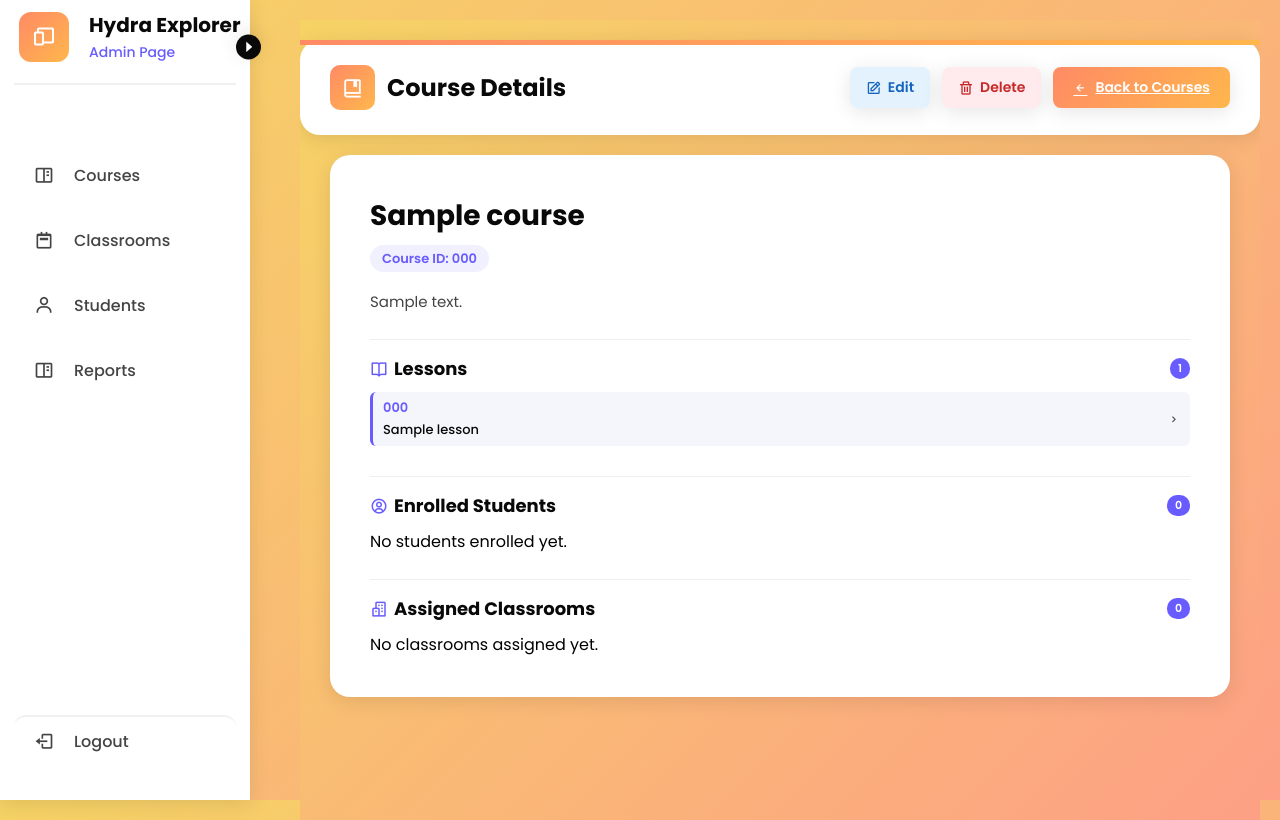
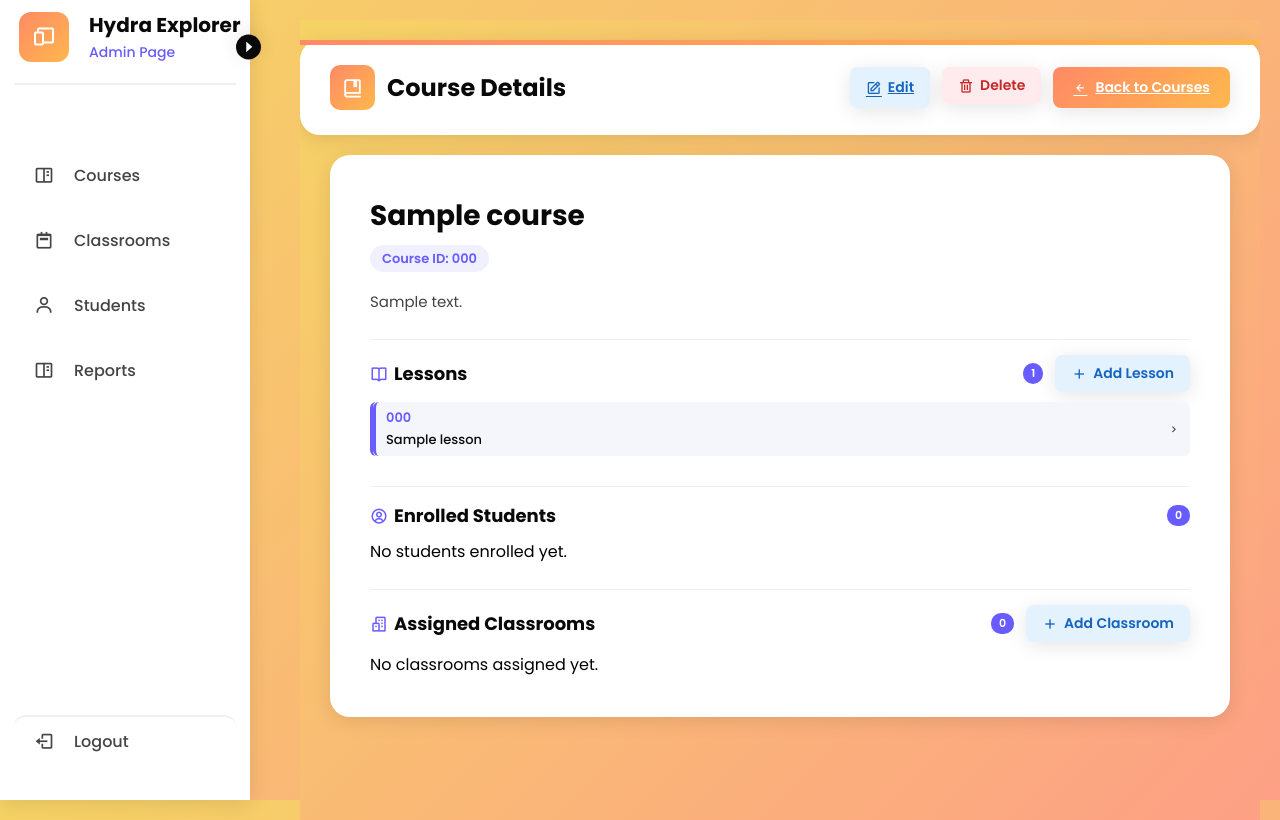
Before and after one commit to NotDidy/E-Learning-Platform, a Django app: page /courses/courses/1/ in a window 1280 px wide. Run offline with Django 5.2, Linux system fonts and the light colour scheme; a user stored in the database is signed in; tables that the repository leaves empty hold one stand-in row (values such as "Sample post").

Commit message:
Updated course-details html to include add buttons

```diff
--- a/Backend/static/courses/course-details.css
+++ b/Backend/static/courses/course-details.css
@@ -348,3 +348,85 @@
                 gap: 8px;
             }
         }
+
+/* Instructor detail overrides */
+.lesson-item {
+    padding: 0;
+    background: transparent;
+    margin-bottom: 5px;
+}
+
+.lesson-item .lesson-link {
+    display: flex;
+    justify-content: space-between;
+    align-items: center;
+    background: #f5f6fc;
+    padding: 6px 10px;
+    border-left: 3px solid var(--primary-color);
+    border-radius: 6px;
+    font-size: 13px;
+    color: var(--text-color);
+    transition: 0.3s ease;
+    cursor: pointer;
+    text-decoration: none;
+    width: 100%;
+    gap: 6px;
+}
+
+.lesson-item .lesson-link:hover {
+    background: #eef2fd;
+    transform: translateX(5px);
+}
+
+.lesson-item:hover {
+    background: transparent;
+    transform: none;
+}
+
+.section-header {
+    display: flex;
+    align-items: center;
+    gap: 12px;
+    margin-bottom: 10px;
+}
+
+.section-header h2 {
+    margin: 0;
+    flex: 1;
+}
+
+.section-action-btn {
+    display: inline-flex;
+    align-items: center;
+    gap: 6px;
+    padding: 8px 16px;
+    border-radius: 8px;
+    font-size: 14px;
+    font-weight: 600;
+    text-decoration: none;
+    background: #e3f2fd;
+    color: #1565c0;
+    box-shadow: var(--shadow);
+    transition: 0.3s;
+}
+
+.section-action-btn:hover {
+    background: #bbdefb;
+    transform: translateY(-2px);
+}
+
+.section-action-btn i {
+    font-size: 16px;
+}
+
+.header-actions form {
+    margin: 0;
+}
+
+@media (max-width: 768px) {
+    .lesson-item .lesson-link {
+        flex-direction: column;
+        align-items: flex-start;
+        gap: 8px;
+    }
+}
--- a/Backend/templates/courses/course_detail.html
+++ b/Backend/templates/courses/course_detail.html
@@ -46,12 +46,15 @@
         </div>
         <div class="header-actions">
             {% if request.user == course.instructor %}
-            <button class="action-btn edit-btn">
+            <a class="action-btn edit-btn" href="{% url 'course_edit' course.id %}">
                 <i class='bx bx-edit'></i> Edit
-            </button>
-            <button class="action-btn delete-btn">
+            </a>
+            <form id="course-delete-form" method="post" action="{% url 'course_delete' course.id %}">
+                {% csrf_token %}
+                <button type="submit" class="action-btn delete-btn">
                     <i class='bx bx-trash'></i> Delete
                 </button>
+            </form>
             {% endif %}
             <a class="back-btn" href="{% url 'instructor_courses' %}">
                 <i class='bx bx-left-arrow-alt'></i>
@@ -75,19 +78,24 @@
 
     <!-- Lessons Section -->
     <div class="course-section">
-        <h2>
-            <i class='bx bx-book-open'></i>
-            Lessons
-            <span class="section-counter">{{ lessons|length }}</span>
-        </h2>
+        <div class="section-header">
+            <h2><i class='bx bx-book-open'></i> Lessons <span class="section-counter">{{ lessons|length }}</span></h2>
+            {% if request.user == course.instructor %}
+            <a class="section-action-btn" href="{% url 'lesson_create' course.id %}">
+                <i class='bx bx-plus'></i> Add Lesson
+            </a>
+            {% endif %}
+        </div>
         <ul class="lessons-list">
             {% for lesson in lessons %}
             <li class="lesson-item">
+                <a class="lesson-link" href="{% url 'lesson_detail' lesson.pk %}">
                     <div class="lesson-info">
                         <div class="lesson-id">{{ lesson.lesson_code }}</div>
                         <div class="lesson-name">{{ lesson.title }}</div>
                     </div>
                     <i class='bx bx-chevron-right'></i>
+                </a>
             </li>
             {% empty %}
                 <p>No lessons yet.</p>
@@ -119,11 +127,14 @@
 
     <!-- Classrooms Section -->
     <div class="course-section">
-        <h2>
-            <i class='bx bx-buildings'></i>
-            Assigned Classrooms
-            <span class="section-counter">{{ classrooms|length }}</span>
-        </h2>
+        <div class="section-header">
+            <h2><i class='bx bx-buildings'></i> Assigned Classrooms <span class="section-counter">{{ classrooms|length }}</span></h2>
+            {% if request.user == course.instructor %}
+            <a class="section-action-btn" href="{% url 'create_classroom' %}?course={{ course.id }}">
+                <i class='bx bx-plus'></i> Add Classroom
+            </a>
+            {% endif %}
+        </div>
         <ul class="classrooms-list">
             {% for classroom in classrooms %}
             <li class="classroom-item">
@@ -152,3 +163,23 @@
     {% endif %}
 </div>
 {% endblock %}
+
+{% block extra_js %}
+{{ block.super }}
+<script>
+    document.addEventListener('DOMContentLoaded', function () {
+        const deleteForm = document.getElementById('course-delete-form');
+        if (!deleteForm) {
+            return;
+        }
+        deleteForm.addEventListener('submit', function (event) {
+            const confirmed = confirm(
+                `Are you sure you want to delete "{{ course.title|escapejs }}"?`
+            );
+            if (!confirmed) {
+                event.preventDefault();
+            }
+        });
+    });
+</script>
+{% endblock %}
```
Lines whose indentation alone changed are shown as unchanged.
